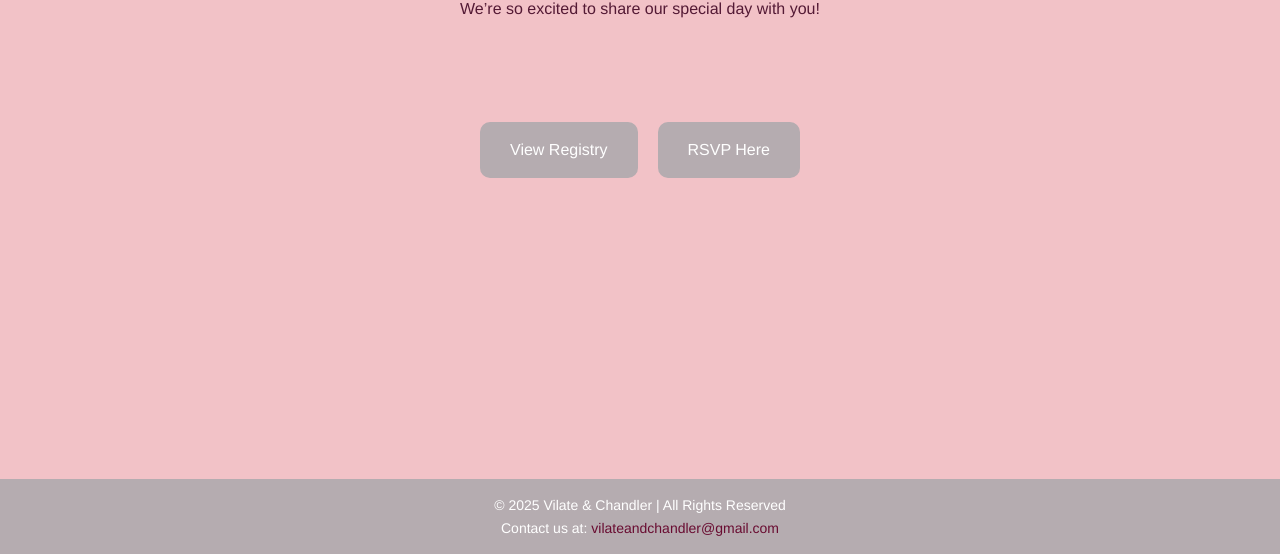
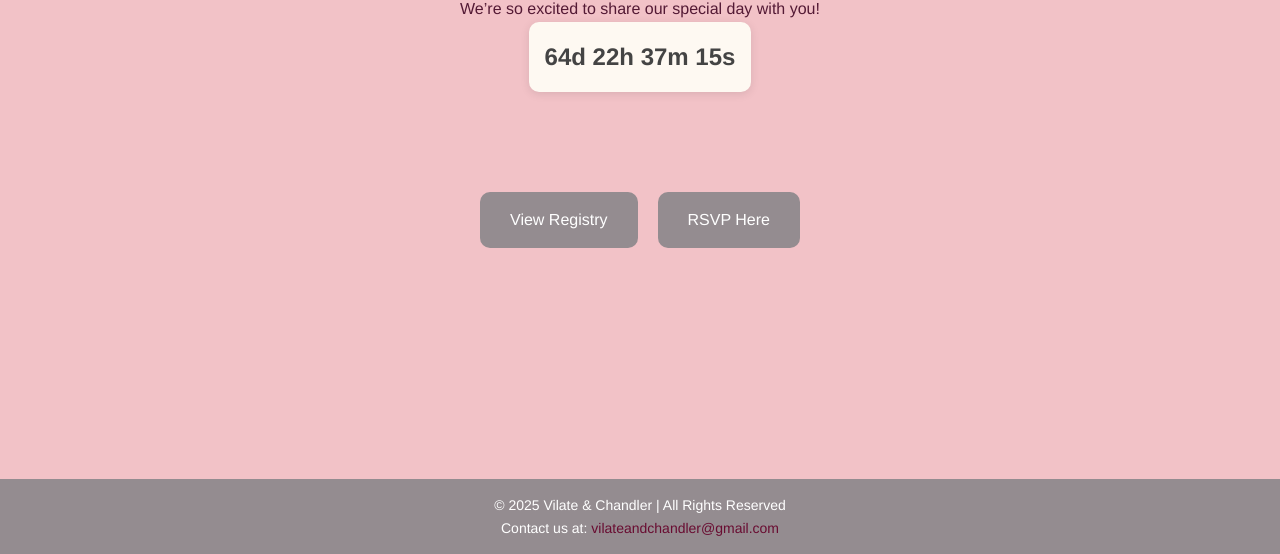
Before and after one commit to cupofvilatte/wedding-website, a website built with Vite: page src/pages/home/index.html in a window 1280 px wide. Shown: the part 246-800 px from the top of the page. Built offline with nearby package versions, Linux system fonts and the light colour scheme.

Commit message:
added countdown timer to date and time of wedding

```diff
--- /dev/null
+++ b/src/js/countdown.mjs
@@ -0,0 +1,31 @@
+export function startCountdown(targetDateString, containerSelector) {
+    const container = document.querySelector(containerSelector);
+    if (!container) {
+        console.error(`Coundown container not found: ${containerSelector}`);
+        return;
+    }
+
+    const targetDate = new Date(targetDateString);
+
+    const updateCountdown = () => {
+        const now = new Date();
+        const timeRemaining = targetDate - now;
+
+        if (timeRemaining <= 0) {
+            container.textContent = "It's the big day! 🎉";
+            clearInterval(intervalId);
+            return;
+        }
+
+        const days = Math.floor(timeRemaining / (1000 * 60 * 60 * 24));
+        const hours = Math.floor((timeRemaining / (1000 * 60 * 60)) % 24);
+        const minutes = Math.floor((timeRemaining / (1000 * 60)) % 60);
+        const seconds = Math.floor((timeRemaining / 1000) % 60);
+
+        container.textContent = `${days}d ${hours}h ${minutes}m ${seconds}s`;
+    };
+
+    updateCountdown();
+
+    const intervalId = setInterval(updateCountdown, 1000);
+}
--- a/src/js/home.js
+++ b/src/js/home.js
@@ -1,3 +1,5 @@
 import { injectLayout } from './injectHeaderFooter.mjs';
+import { startCountdown } from './countdown.mjs';
 
 injectLayout();
+startCountdown('2025-06-13T16:00:00', '#countdown');
--- a/src/pages/home/index.html
+++ b/src/pages/home/index.html
@@ -12,12 +12,12 @@
     <section id="welcome">
       <h1>Welcome to Our Wedding</h1>
       <p>We’re so excited to share our special day with you!</p>
-      <div id="countdown"></div>
+      <div id="countdown" class="countdown-box"></div>
     </section>
 
     <section id="links">
       <a href="https://www.amazon.com/wedding/share/vilateandchandler" target="_blank">View Registry</a>
-      <a href="https://your-rsvp-link.com" target="_blank">RSVP Here</a>
+      <a href="https://docs.google.com/forms/d/e/1FAIpQLSclSXw-2XbmfYI_-ZmTZfOS-seJIrBb1HR3oYcsmwyx5gcqEg/viewform?usp=header" target="_blank">RSVP Here</a>
     </section>
   </main>
 </body>
--- a/src/styles/main.css
+++ b/src/styles/main.css
@@ -1,10 +1,10 @@
-/* 🌿 Global Styles and Variables */
+/* Global Styles and Variables */
 :root {
-    --primary-color: #b5acb0;          /* Elegant purple */
-    --secondary-color: #f2c2c7;         /* Soft off-white */
-    --accent-color: #920a4e;            /* Warm coral */
-    --text-color: #541a35;                 /* Dark gray */
-    --link-color: #690c31;              /* Soft blue for links */
+    --primary-color: #948c90;
+    --secondary-color: #f2c2c7;
+    --accent-color: #920a4e;
+    --text-color: #541a35;
+    --link-color: #690c31;
     --border-radius: 10px;
     --transition: all 0.3s ease;
 
@@ -67,7 +67,7 @@ button:hover {
 }
 
 
-/* 🌿 Header Styling */
+/* Header Styling */
 header {
     background: var(--primary-color);
     color: white;
@@ -100,7 +100,7 @@ header nav a:hover {
 }
 
 
-/* 🌿 Footer Styling */
+/* Footer Styling */
 footer {
     background: var(--primary-color);
     color: white;
@@ -119,7 +119,7 @@ footer a:hover {
 }
 
 
-/* 🌿 Home Page */
+/* Home Page */
 #welcome {
     text-align: center;
     padding: 60px 20px;
@@ -148,6 +148,17 @@ footer a:hover {
 
 #links a:hover {
     background: var(--accent-color);
+}
+
+.countdown-box {
+    font-size: 1.5rem;
+    font-weight: bold;
+    color: #444;
+    background: #fef9f2;
+    padding: 1rem;
+    border-radius: 10px;
+    display: inline-block;
+    box-shadow: 0 2px 10px rgba(0,0,0,0.1);
 }
 
 
```
